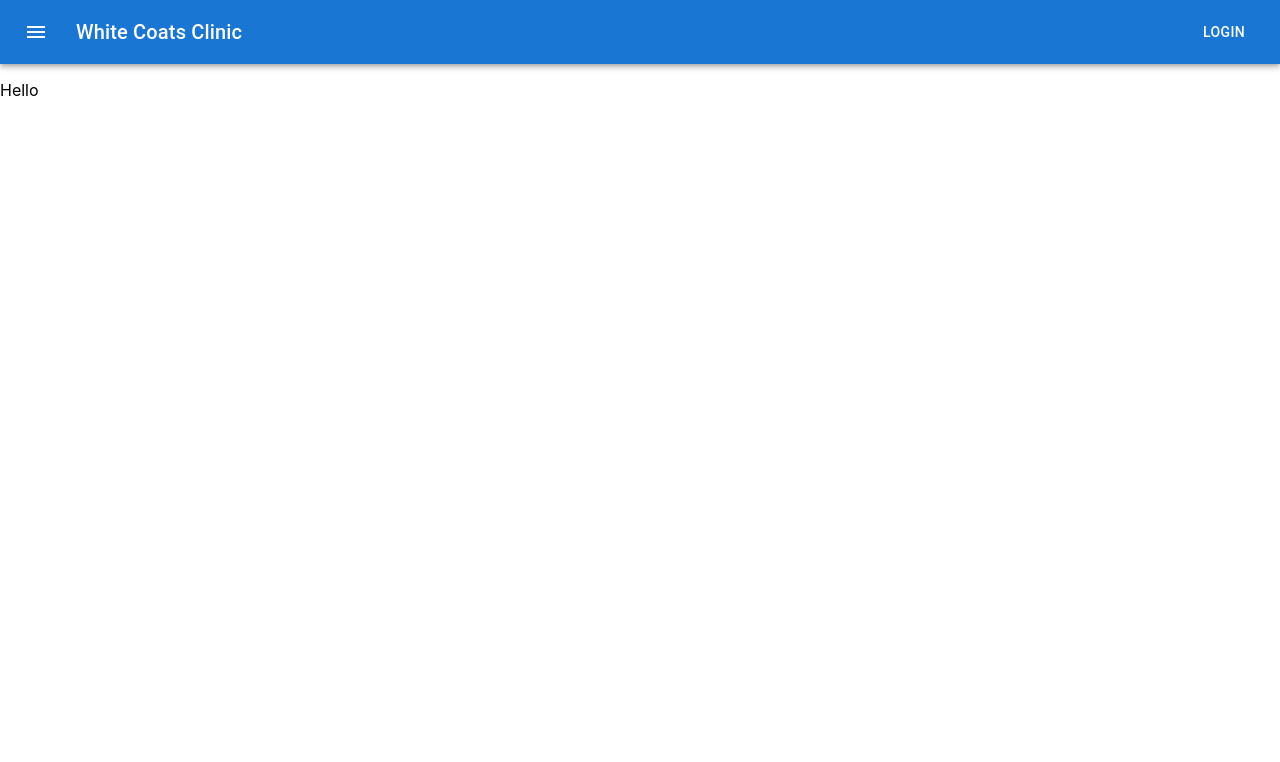
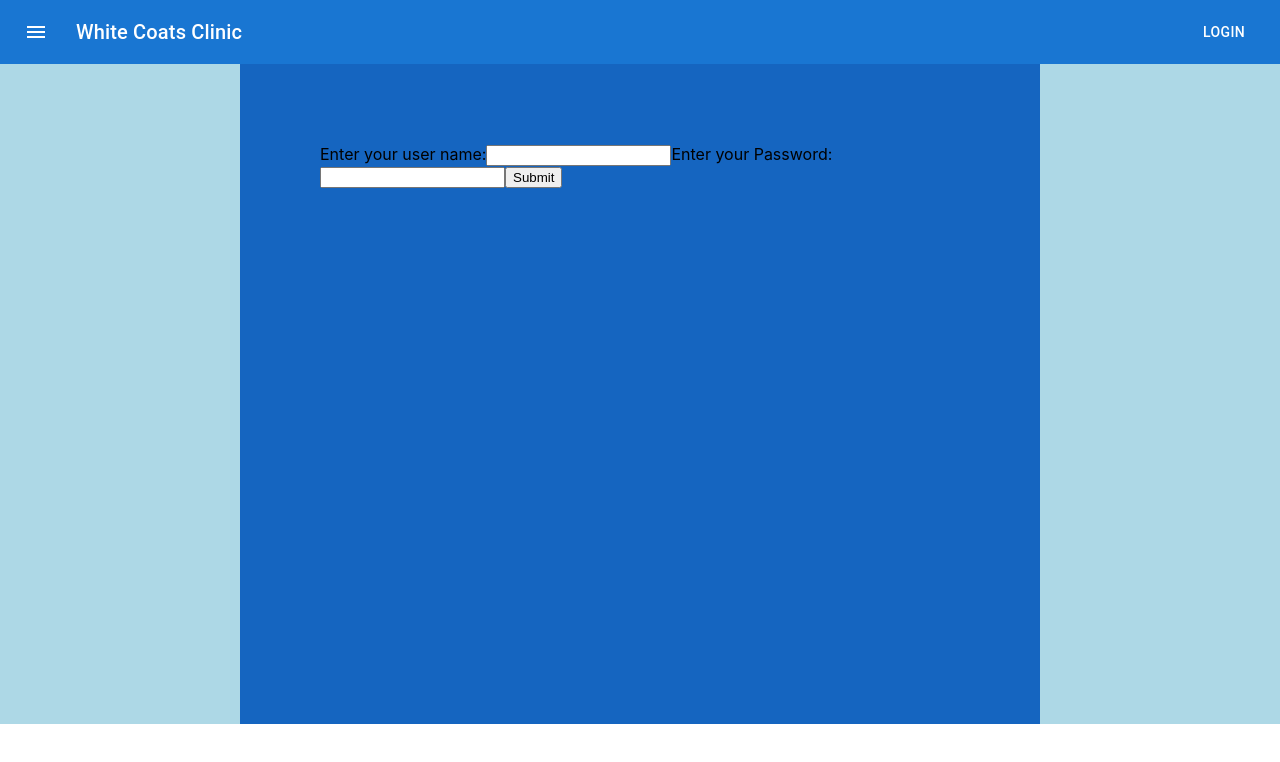
Before and after one commit to harshpatel010202/WhiteCoatClinic, a React (Create React App) app in the folder my-app/: page / in a window 1280 px wide. Shown: the top 762 px of the page. Built offline with nearby package versions, Linux system fonts and the light colour scheme; the HTML template or start-up script is replaced by a standard one.

Commit message:
feat: adding log in functionality

```diff
--- a/my-app/src/App.js
+++ b/my-app/src/App.js
@@ -1,19 +1,18 @@
 import * as React from 'react';
-import {BrowserRouter, Routes ,Route } from 'react-router-dom';
+import { BrowserRouter, Routes, Route } from 'react-router-dom';
 import Home from './components/Home';
 import Nav from './components/Nav';
 
 function App() {
   return (
-    <>
-    <Nav />
-    <BrowserRouter>
-      <Routes>
-        <Route path='/' element={ <Home /> } />
-      </Routes>
-    </BrowserRouter>
-
-    </>
+    <div className='fullscreen'>
+      <Nav />
+      <BrowserRouter>
+        <Routes>
+          <Route path='/' element={<Home />} />
+        </Routes>
+      </BrowserRouter>
+    </div>
 
   );
 }
--- /dev/null
+++ b/my-app/src/components/App.css
@@ -0,0 +1,10 @@
+.fullscreen{
+    position:absolute;
+    top:0;
+    left:0;
+    bottom:0;
+    right:0;
+    height:100%;
+    width:100%;
+    background: lightblue;
+}
--- /dev/null
+++ b/my-app/src/components/BoxSx.js
@@ -0,0 +1,59 @@
+import * as React from 'react';
+import Box from '@mui/material/Box';
+import { useState } from "react";
+
+export default function BoxSx() {
+  const [name, setName] = useState("");
+  const [password, setPassword] = useState("");
+  const [loggedIn, setLoggedIn] = useState(false);
+
+  const accepted_credentials = [["admin", "1234"]];
+
+  function checkCredentials(credentials) {
+    return (credentials[0] === name) && (credentials[1] === password);
+  }
+
+  const check_credentials = () => {
+    const match = accepted_credentials.find(checkCredentials);
+    console.log(match);
+    if (match) {
+      setLoggedIn(true);
+      alert("Your are logged in!");
+    } else {
+      alert("wrong credentials!\n Try again please")
+    }
+  }
+
+  return (
+    <Box
+      sx={{
+        height: 500,
+        margin: "auto",
+        width: "50%",
+        border: 0,
+        padding: 10,
+        backgroundColor: 'primary.dark',
+      }}
+    >{!loggedIn ? <>
+      <label>Enter your user name:
+        <input
+          type="text"
+          value={name}
+          onChange={(e) => setName(e.target.value)}
+        />
+      </label>
+      <label>Enter your Password:
+        <input
+          type="password"
+          value={password}
+          onChange={(e) => setPassword(e.target.value)}
+        />
+      </label>
+      <button onClick={check_credentials}>
+        Submit
+      </button>
+    </> : <>Welcome Home!</>}
+
+    </Box>
+  );
+}
--- /dev/null
+++ b/my-app/src/components/Home.css
@@ -0,0 +1,9 @@
+.box {
+    vertical-align: middle;
+    width: 100%;
+    height:100%;
+    background: lightblue;
+    left:0;
+    bottom:0;
+    right:0;
+}
--- a/my-app/src/components/Home.js
+++ b/my-app/src/components/Home.js
@@ -1,10 +1,15 @@
 import * as React from 'react';
+import BoxSx from './BoxSx';
+import './Home.css';
 
 function Home() {
-  return (
-    <p> Hello </p>
 
-  );
+    return (
+        <div className='box'>
+            <BoxSx/>
+        </div>
+
+    );
 }
 
 export default Home;
```
